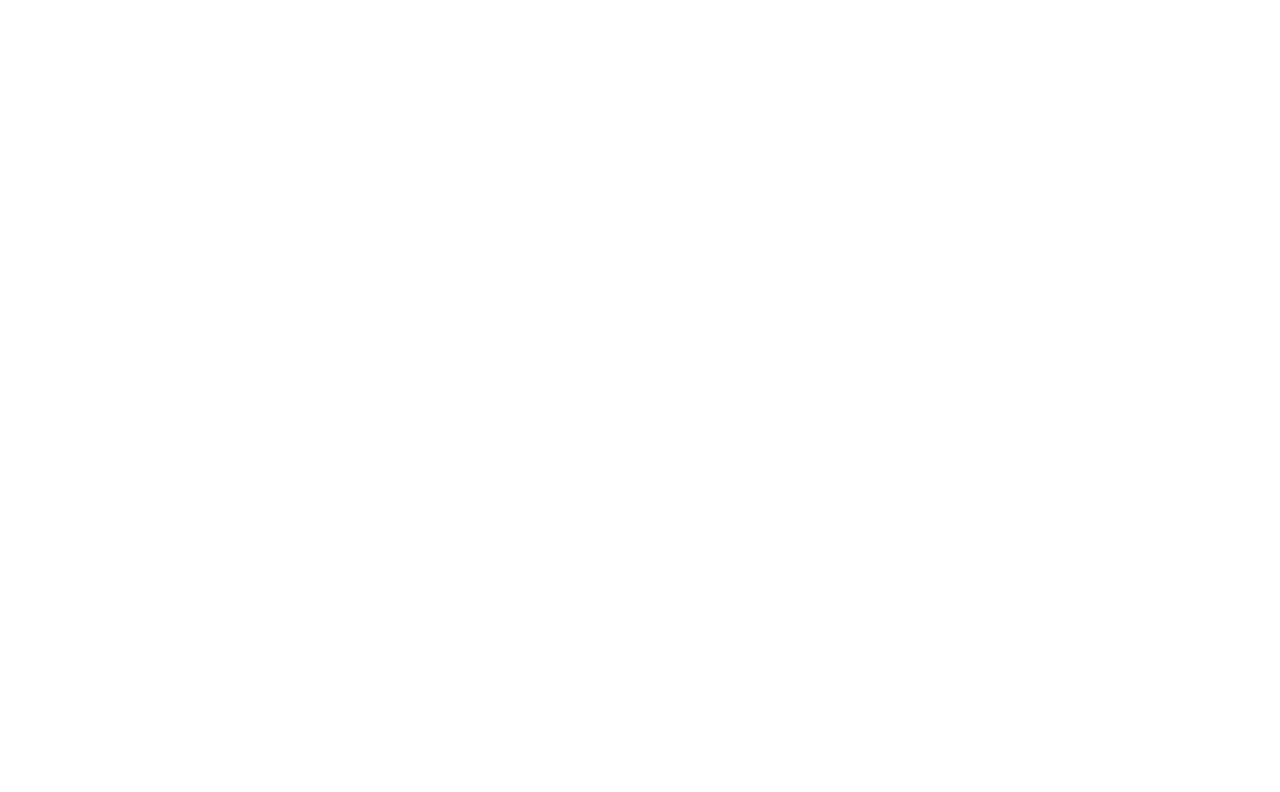
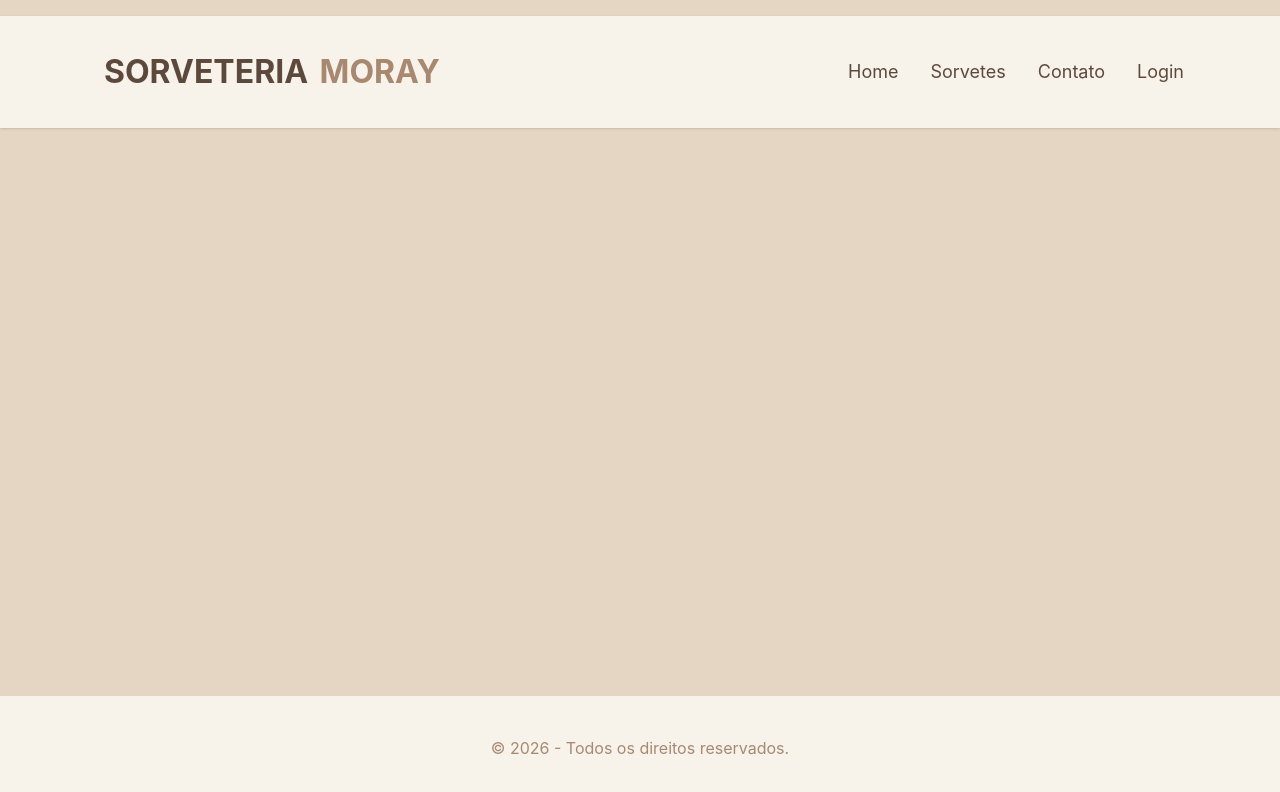
Before and after one commit to Sorveteria-Moray/Sorveteria, a React (Vite) app: page / in a window 1280 px wide. Shown: the top 792 px of the page. Built offline with nearby package versions, Linux system fonts and the light colour scheme.

Commit message:
feat adicionando footer e header a pagina app juntamente com as rotas

```diff
--- a/src/App.jsx
+++ b/src/App.jsx
@@ -1,10 +1,28 @@
-import React from 'react'
+import { BrowserRouter as Router, Routes, Route } from 'react-router-dom'
+import Header from './components/Header'
+import Footer from './components/Footer'
+import Card from './components/Card'
+import Home from './pages/Home'
+import Contato from './pages/Contato'
+import Sorvetes from './pages/Sorvetes'
+import Login from './pages/Login'
+import Error from './pages/Error'
 
 const App = () => {
   return (
-    <div>
-
-    </div>
+    <Router>
+      <div className="bg-[#E5D5C3] min-h-screen flex flex-col justify-between pt-4">
+        <Header />
+        <Routes>
+          <Route path="/" element={<Home />} />
+          <Route path="/sorvetes" element={<Sorvetes />} />
+          <Route path="/contato" element={<Contato />} />
+          <Route path="/login" element={<Login />} />
+          <Route path="*" element={<Error />} />
+        </Routes>
+        <Footer />
+      </div>
+    </Router>
   )
 }
 
--- a/src/components/Footer.jsx
+++ b/src/components/Footer.jsx
@@ -1,10 +1,10 @@
-import React from 'react'
-
 const Footer = () => {
   return (
-    <div>
-
-    </div>
+    <footer className="text-center py-10 bg-[#F7F3EB] text-[#A88970] border-t border-[#E5D5C3] transition-colors duration-300 hover:text-[#5C493B]">
+      <p className="cursor-default">
+        &copy; 2026 - Todos os direitos reservados.
+      </p>
+    </footer>
   )
 }
 
--- a/src/components/Header.jsx
+++ b/src/components/Header.jsx
@@ -1,10 +1,34 @@
-import React from 'react'
+import { Link } from 'react-router-dom'
 
 const Header = () => {
   return (
-    <div>
+    <header className="flex justify-between items-center py-6 px-[5%] bg-[#F7F3EB] shadow-sm">
+      <h1 className="translate-x-8 p-2 text-[2rem] font-bold text-[#5C493B] cursor-pointer transition-transform duration-300 hover:scale-105">
+        SORVETERIA <span className="text-[#A88970] p-1"> MORAY</span>
+      </h1>
 
-    </div>
+      <nav>
+        <ul className="-translate-x-8 flex list-none items-center gap-8">
+
+          <li>
+            <Link to="/" className="text-[#5C493B] text-lg no-underline hover:text-[#A88970] transition-colors duration-300">Home</Link>
+          </li>
+
+          <li>
+            <Link to="/sorvetes" className="text-[#5C493B] text-lg no-underline hover:text-[#A88970] transition-colors duration-300">Sorvetes</Link>
+          </li>
+
+          <li>
+            <Link to="/contato" className="text-[#5C493B] text-lg no-underline hover:text-[#A88970] transition-colors duration-300">Contato</Link>
+          </li>
+
+          <li>
+            <Link to="/login" className="text-[#5C493B] text-lg no-underline hover:text-[#A88970] transition-colors duration-300">Login</Link>
+          </li>
+
+        </ul>
+      </nav>
+    </header>
   )
 }
 
```
